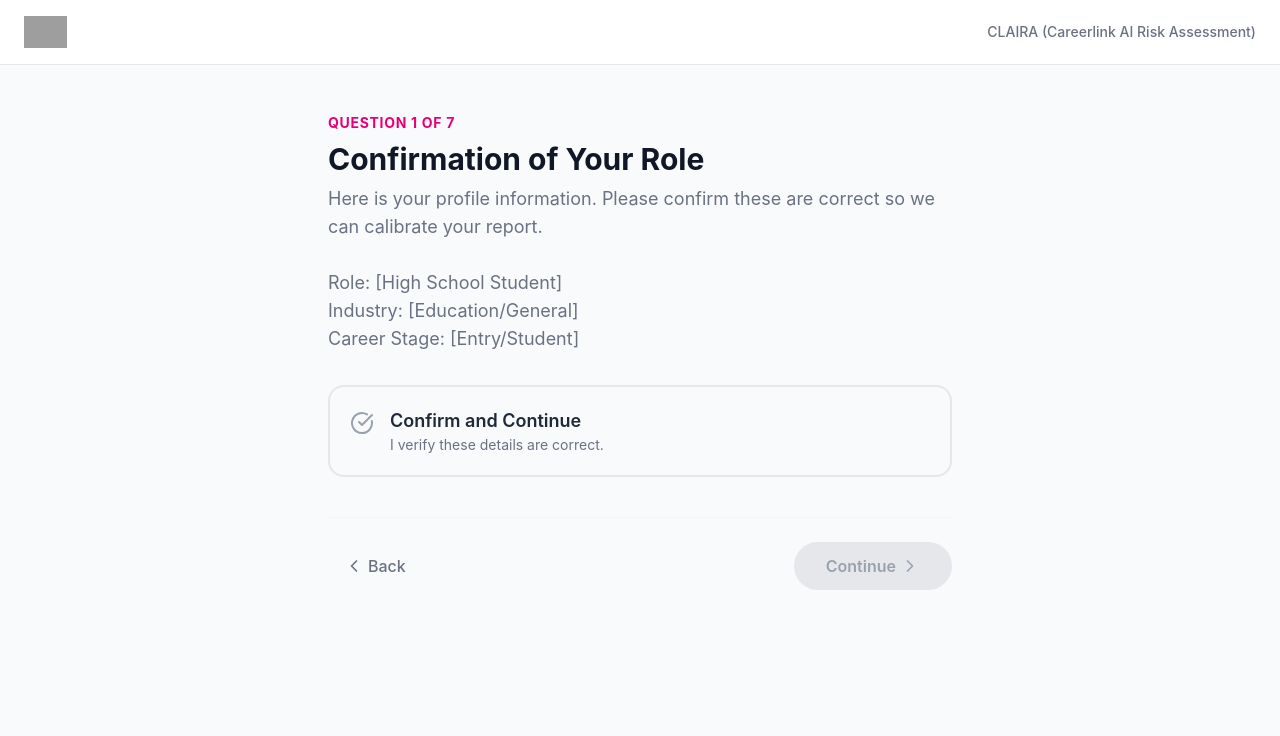
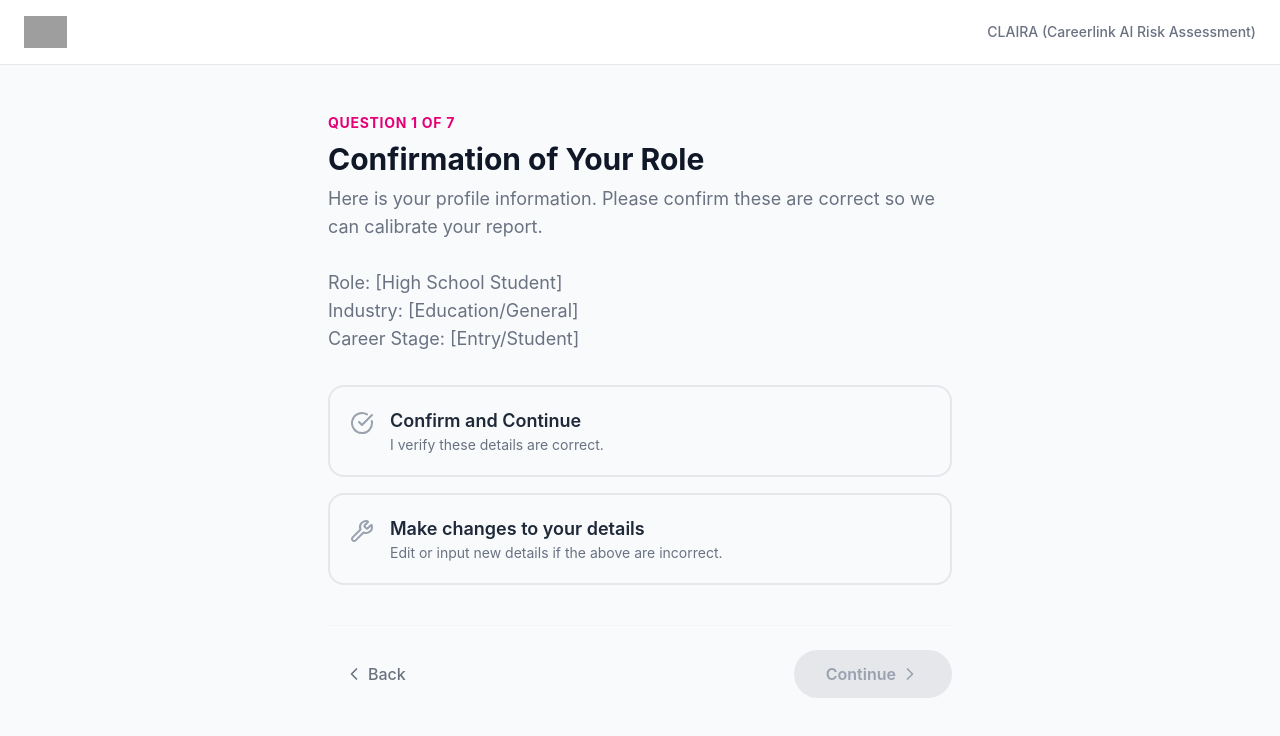
Before and after one commit to aamodpaudel/AI_Risk_Assessment, a React (Vite) app: page / in a window 1280 px wide. Both pictures are taken after a click on the button "Start My Assessment". Shown: the top 736 px of the page. Built offline with nearby package versions, Linux system fonts and the light colour scheme; grey boxes are pictures that could not be loaded.

Commit message:
feat: editable Q1 profile, clean Q5, results lock

```diff
--- a/src/App.jsx
+++ b/src/App.jsx
@@ -43,7 +43,6 @@ const QUESTIONS = [
   {
     id: 'q1',
     title: 'Confirmation of Your Role',
-    subtitle: 'Here is your profile information. Please confirm these are correct so we can calibrate your report.\n\nRole: [High School Student]\nIndustry: [Education/General]\nCareer Stage: [Entry/Student]',
     type: 'options',
     options: [
       { id: 'confirm', label: 'Confirm and Continue', desc: 'I verify these details are correct.', value: 75, icon: <CheckCircle size={24} /> }
@@ -78,8 +77,7 @@ const QUESTIONS = [
   },
   {
     id: 'q5',
-    title: 'Trust and Oversight',
-    subtitle: 'AI technology and tools can hallucinate, and can often provide biased or even misleading information. How easily you can determine any critical mistake made by AI and intervene.',
+    title: 'AI technology and tools can hallucinate, and can often provide biased or even misleading information. How easily you can determine any critical mistake made by AI and intervene.',
     type: 'options',
     options: [
       { id: 'o_miss', label: 'I might miss it', desc: 'because I have no idea how AI works', value: 100 },
@@ -124,6 +122,15 @@ export default function App() {
   const [step, setStep] = useState(0); // 0 = Intro, 1-7 = Qs, 8 = Calc, 9 = Result
   const [answers, setAnswers] = useState({});
   const [results, setResults] = useState(null);
+
+  const [isEditingProfile, setIsEditingProfile] = useState(false);
+  const [profileData, setProfileData] = useState({
+    role: 'High School Student',
+    industry: 'Education/General',
+    stage: 'Entry/Student'
+  });
+  const [isUnlocked, setIsUnlocked] = useState(false);
+  const [showSignupModal, setShowSignupModal] = useState(false);
 
   // Print Styles Setup
   useEffect(() => {
@@ -231,10 +238,34 @@ export default function App() {
         <div className="mb-8">
           <div className="text-sm font-bold text-pink-600 tracking-wider uppercase mb-2">Question {step} of 7</div>
           <h2 className="text-3xl font-bold text-gray-900 mb-2">{q.title}</h2>
-          {q.subtitle && <p className="text-gray-500 text-lg whitespace-pre-line">{q.subtitle}</p>}
+          {q.id === 'q1' && !isEditingProfile && (
+            <p className="text-gray-500 text-lg whitespace-pre-line">
+              Here is your profile information. Please confirm these are correct so we can calibrate your report.
+              {'\n\n'}Role: [{profileData.role}]
+              {'\n'}Industry: [{profileData.industry}]
+              {'\n'}Career Stage: [{profileData.stage}]
+            </p>
+          )}
+          {q.id !== 'q1' && q.subtitle && <p className="text-gray-500 text-lg whitespace-pre-line">{q.subtitle}</p>}
         </div>
 
-        {q.type === 'options' && (
+        {q.id === 'q1' && isEditingProfile ? (
+          <div className="space-y-4 mb-10">
+            <div>
+              <label className="block text-sm font-medium text-gray-700 mb-1">Role</label>
+              <input type="text" className="w-full p-3 rounded-xl border border-gray-300 focus:border-pink-500 focus:ring-2 focus:ring-pink-200 outline-none" value={profileData.role} onChange={(e) => setProfileData({ ...profileData, role: e.target.value })} />
+            </div>
+            <div>
+              <label className="block text-sm font-medium text-gray-700 mb-1">Industry</label>
+              <input type="text" className="w-full p-3 rounded-xl border border-gray-300 focus:border-pink-500 focus:ring-2 focus:ring-pink-200 outline-none" value={profileData.industry} onChange={(e) => setProfileData({ ...profileData, industry: e.target.value })} />
+            </div>
+            <div>
+              <label className="block text-sm font-medium text-gray-700 mb-1">Career Stage</label>
+              <input type="text" className="w-full p-3 rounded-xl border border-gray-300 focus:border-pink-500 focus:ring-2 focus:ring-pink-200 outline-none" value={profileData.stage} onChange={(e) => setProfileData({ ...profileData, stage: e.target.value })} />
+            </div>
+            <button onClick={() => setIsEditingProfile(false)} className="w-full bg-pink-600 text-white py-3 rounded-xl font-semibold hover:bg-pink-700 transition">Save Details</button>
+          </div>
+        ) : q.type === 'options' && (
           <div className="space-y-4 mb-10">
             {q.options.map(opt => {
               const isSelected = answers[q.id] === opt.value;
@@ -254,6 +285,22 @@ export default function App() {
                 </div>
               );
             })}
+
+            {q.id === 'q1' && !isEditingProfile && (
+              <div
+                onClick={() => setIsEditingProfile(true)}
+                className={`p-5 rounded-2xl border-2 cursor-pointer transition flex items-start gap-4 border-gray-200 hover:border-pink-300 hover:bg-gray-50 mt-4`}
+              >
+                <div className={`mt-1 flex-shrink-0 text-gray-400`}>
+                  <Wrench size={24} />
+                </div>
+                <div>
+                  <h3 className={`font-semibold text-lg text-gray-800`}>Make changes to your details</h3>
+                  <p className={`text-sm text-gray-500`}>Edit or input new details if the above are incorrect.</p>
+                </div>
+              </div>
+            )}
+
           </div>
         )}
 
@@ -411,7 +458,26 @@ export default function App() {
         </div>
 
         {/* 4-Step Resolution Section */}
-        <div className="print-break">
+        <div className="print-break relative">
+          {!isUnlocked && (
+            <div className="absolute inset-x-0 top-0 bottom-0 z-20 flex flex-col items-center justify-center bg-white/60 backdrop-blur-md rounded-3xl" style={{ marginTop: '-2rem', marginBottom: '-2rem' }}>
+              <div className="bg-white p-8 rounded-3xl shadow-2xl text-center max-w-md border border-gray-100">
+                <div className="w-16 h-16 bg-pink-100 text-pink-600 rounded-full flex items-center justify-center mx-auto mb-4">
+                  <Target size={32} />
+                </div>
+                <h3 className="text-2xl font-bold text-gray-900 mb-2">Unlock Your Action Plan</h3>
+                <p className="text-gray-500 mb-6">Sign up to access your personalized 4-step resolution and see your dedicated AI acceleration kit.</p>
+                <button
+                  onClick={() => setShowSignupModal(true)}
+                  className="w-full bg-pink-600 text-white py-3 rounded-full font-bold text-lg hover:bg-pink-700 transition shadow-lg"
+                >
+                  Sign Up to Access Full Resolution
+                </button>
+              </div>
+            </div>
+          )}
+
+          <div className={`transition-all duration-500 ${!isUnlocked ? 'opacity-30 pointer-events-none select-none filter blur-sm' : ''}`}>
             <div className="mb-10 text-center">
               <h2 className="text-3xl font-bold text-gray-900">Your Personalized 4-Step Resolution</h2>
               <p className="text-gray-500 mt-2 text-lg max-w-2xl mx-auto">This isn't just about identifying risks; it's about providing a clear roadmap to secure your future in an AI-driven world.</p>
@@ -535,6 +601,7 @@ export default function App() {
             </div>
           </div>
         </div>
+      </div>
     );
   };
 
@@ -579,6 +646,32 @@ export default function App() {
         {step === 9 && renderResults()}
       </main>
 
+      {/* Demo Sign Up Modal */}
+      {showSignupModal && (
+        <div className="fixed inset-0 z-50 flex items-center justify-center p-4 bg-gray-900/60 backdrop-blur-sm fade-in">
+          <div className="bg-white rounded-3xl shadow-2xl w-full max-w-md p-8 relative">
+            <button onClick={() => setShowSignupModal(false)} className="absolute top-4 right-4 text-gray-400 hover:text-gray-600">
+              <svg width="24" height="24" fill="none" viewBox="0 0 24 24" stroke="currentColor"><path strokeLinecap="round" strokeLinejoin="round" strokeWidth="2" d="M6 18L18 6M6 6l12 12" /></svg>
+            </button>
+            <h3 className="text-2xl font-bold text-gray-900 mb-2">Create Free Account</h3>
+            <p className="text-gray-500 mb-6">Enter any details below to view the demo report.</p>
+            <div className="space-y-4">
+              <input type="text" placeholder="Full Name" className="w-full p-3 rounded-xl border border-gray-200 focus:border-pink-500 outline-none" />
+              <input type="email" placeholder="Email Address" className="w-full p-3 rounded-xl border border-gray-200 focus:border-pink-500 outline-none" />
+              <button
+                onClick={() => {
+                  setIsUnlocked(true);
+                  setShowSignupModal(false);
+                }}
+                className="w-full bg-gray-900 text-white py-3 rounded-xl font-bold hover:bg-pink-600 transition shadow-md mt-2"
+              >
+                Unlock My Report
+              </button>
+            </div>
+          </div>
+        </div>
+      )}
+
     </div>
   );
 }
```
Lines whose indentation alone changed are shown as unchanged.
